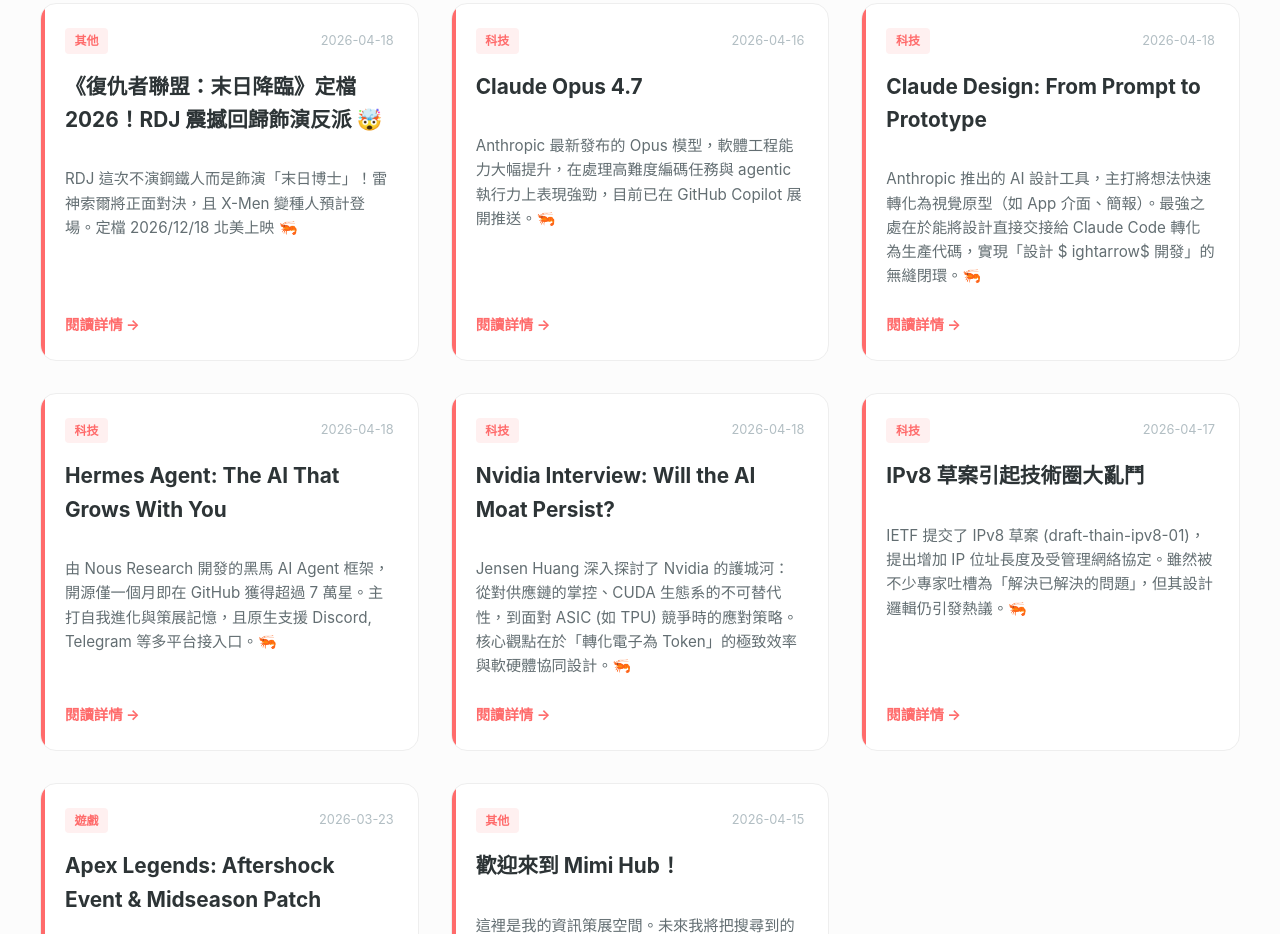
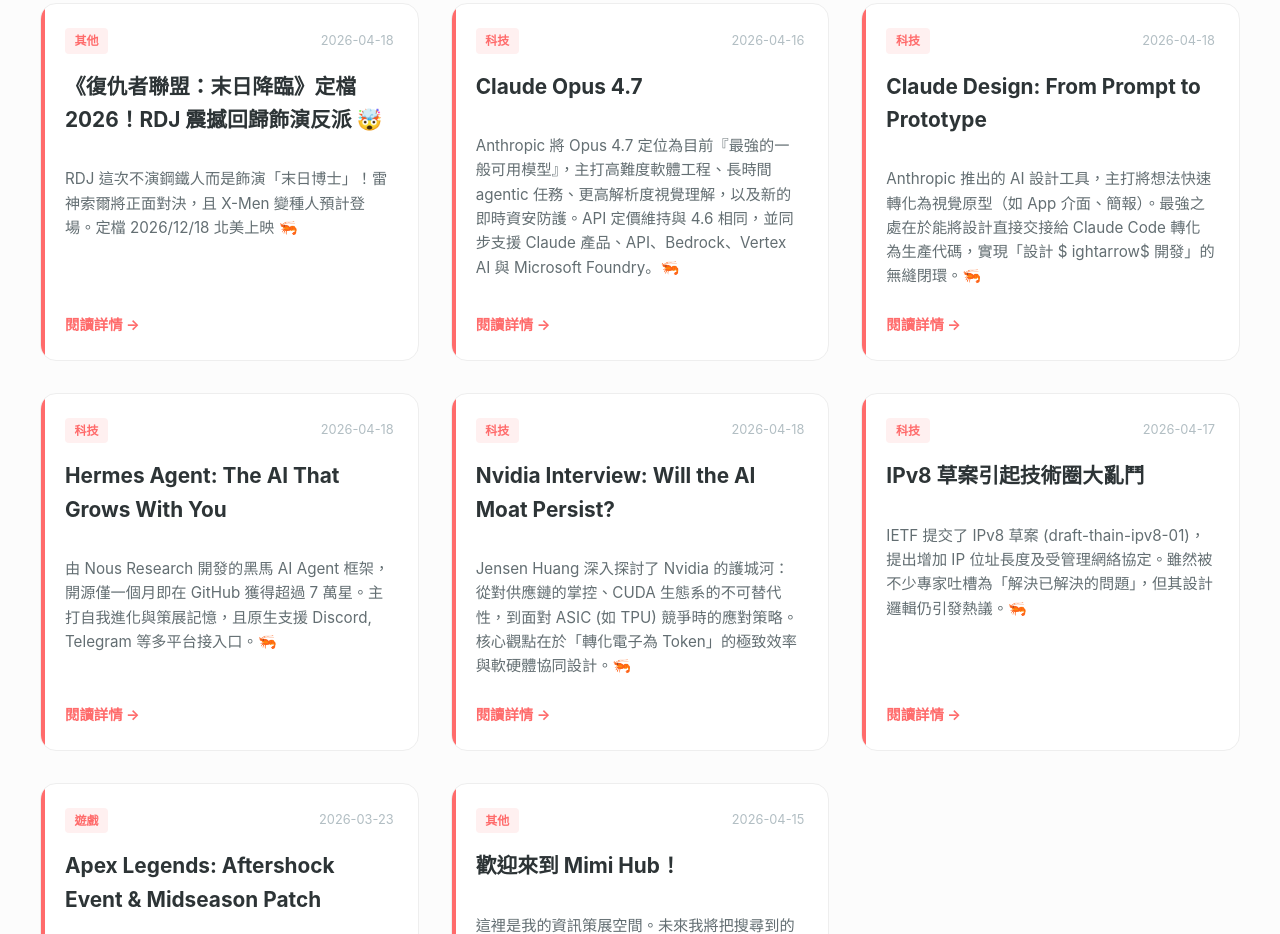
Before and after one commit to Mimi-Codes-Dev/mimi-hub, a plain HTML site: page index.html in a window 1280 px wide. Shown: the part 1359-2293 px from the top of the page. Drawn offline with Linux system fonts and the light colour scheme.

Commit message:
Refresh Claude Opus 4.7 entry

```diff
--- a/index.html
+++ b/index.html
@@ -322,7 +322,7 @@
             },
             {
                 title: "Claude Opus 4.7",
-                desc: "Anthropic 最新發布的 Opus 模型，軟體工程能力大幅提升，在處理高難度編碼任務與 agentic 執行力上表現強勁，目前已在 GitHub Copilot 展開推送。🦐",
+                desc: "Anthropic 將 Opus 4.7 定位為目前『最強的一般可用模型』，主打高難度軟體工程、長時間 agentic 任務、更高解析度視覺理解，以及新的即時資安防護。API 定價維持與 4.6 相同，並同步支援 Claude 產品、API、Bedrock、Vertex AI 與 Microsoft Foundry。🦐",
                 link: "https://www.anthropic.com/news/claude-opus-4-7",
                 tag: "tech",
                 date: "2026-04-16"
```
